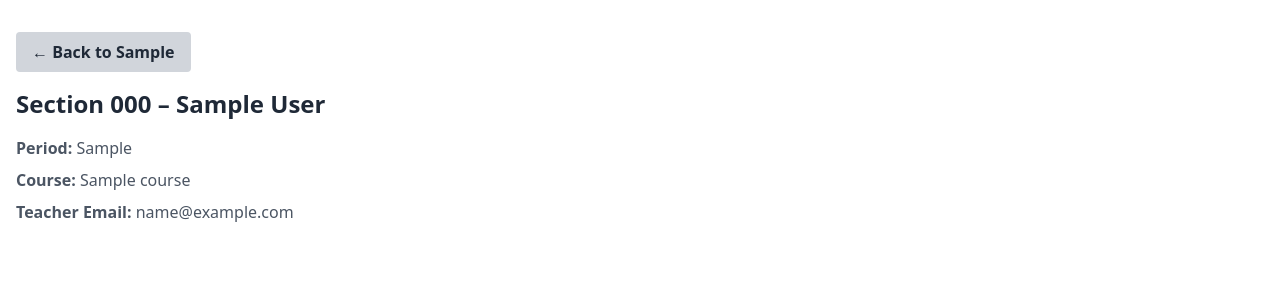
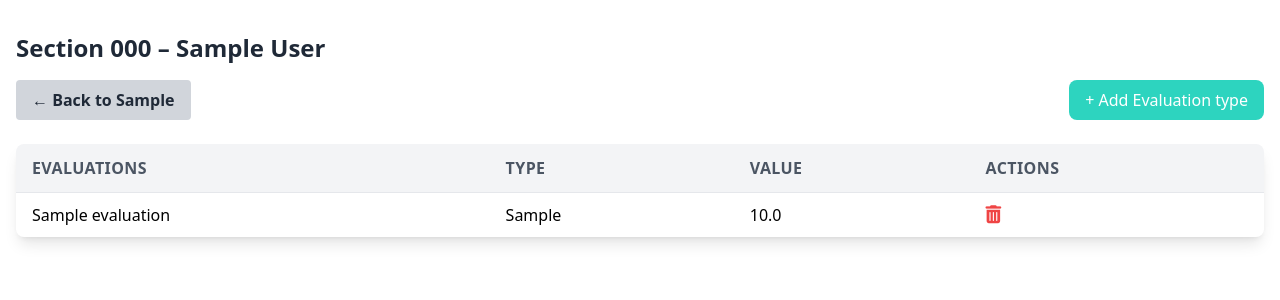
Before and after one commit to CodeByManu/SGA_Verificables, a Flask app: page /sections/1 in a window 1280 px wide. Shown: the part 64-364 px from the top of the page. Run offline with Flask 3, Linux system fonts and the light colour scheme; tables that the repository leaves empty hold one stand-in row (values such as "Sample post"); some libraries are stand-ins or nearby versions.

Commit message:
feat: CD section, fix: Missing column in evaluation

```diff
--- a/app.py
+++ b/app.py
@@ -210,6 +210,37 @@ def delete_section(period_id, section_id):
     flash('Sección eliminada correctamente.')
     return redirect(url_for('get_period_detail', period_id=period_id))
 
+#EVALUATIONS
+@app.route('/sections/<int:section_id>/evaluations', methods=['POST'])
+def create_evaluation(section_id):
+    section = Section.query.get_or_404(section_id)
+    tasks_weight_type = request.form.get('tasks_weight_type')
+    weight = request.form.get('weight')
+    name = request.form.get('name')
+
+    if tasks_weight_type and weight:
+        new_evaluation = Evaluation(
+            name=name,
+            section_id=section.id,
+            tasks_weight_type=tasks_weight_type,
+            weight=weight
+        )
+        db.session.add(new_evaluation)
+        db.session.commit()
+        flash('Evaluación creada correctamente.')
+    else:
+        flash('Todos los campos son obligatorios.')
+
+    return redirect(url_for('get_section_detail', section_id=section.id))
+
+@app.route('/sections/<int:section_id>/evaluations/<int:evaluation_id>/delete', methods=['POST'])
+def delete_evaluation(section_id, evaluation_id):
+    evaluation = Evaluation.query.get_or_404(evaluation_id)
+    db.session.delete(evaluation)
+    db.session.commit()
+    flash('Evaluación eliminada correctamente.')
+    return redirect(url_for('get_section_detail', section_id=section_id))
+
 
 if __name__ == '__main__':
     app.run(debug=True)
--- a/models.py
+++ b/models.py
@@ -92,6 +92,7 @@ class StudentSection(db.Model):
 class Evaluation(db.Model):
     __tablename__ = "evaluations"
     id = db.Column(db.Integer, primary_key=True)
+    name = db.Column(db.String(100), nullable=False)
     section_id = db.Column(db.Integer, db.ForeignKey('sections.id'), nullable=False)
     tasks_weight_type = db.Column(db.String(50))
     weight = db.Column(db.Float)
--- /dev/null
+++ b/templates/sections/modal_add_evaluation.html
@@ -0,0 +1,55 @@
+<div id="modal" class="fixed inset-0 flex items-start justify-center z-50 hidden">
+    <div class="absolute inset-0 bg-black opacity-50" onclick="closeModal('modal-evaluation')"></div>
+    <div class="bg-white rounded-lg p-6 z-10 relative w-full max-w-md mt-24">
+        <h3 class="text-xl font-bold mb-4">Add Evaluation type</h3>
+        <form method="POST" action="{{ url_for('create_evaluation', section_id=section.id) }}">
+
+            <div class="mb-4">
+                <label for="name" class="block text-gray-700 font-semibold mb-1">Evaluation Name</label>
+                <input
+                    type="text"
+                    id="name"
+                    name="name"
+                    required
+                    placeholder="e.g. Midterm, Quiz 1"
+                    class="border border-gray-300 rounded w-full py-2 px-3 focus:outline-none focus:border-teal-400"
+                />
+            </div>
+
+            <div class="mb-4">
+                <label for="weight" class="block text-gray-700 font-semibold mb-1">Weight</label>
+                <input
+                    type="number"
+                    step="1"
+                    id="weight"
+                    name="weight"
+                    required
+                    placeholder="Among other evaluations"
+                    class="border border-gray-300 rounded w-full py-2 px-3 focus:outline-none focus:border-teal-400"
+                />
+            </div>
+
+            <div class="mb-4">
+                <label for="tasks_weight_type" class="block text-gray-700 font-semibold mb-1">Tasks Weight Type</label>
+                <select
+                    id="tasks_weight_type"
+                    name="tasks_weight_type"
+                    required
+                    class="border border-gray-300 rounded w-full py-2 px-3 focus:outline-none focus:border-teal-400">
+                    <option value="">-- Select --</option>
+                    <option value="Percentage">Percentage</option>
+                    <option value="Weight">Weight</option>
+                </select>
+            </div>
+
+            <div class="flex justify-end space-x-2 mt-4">
+                <button type="button" class="px-4 py-2 bg-gray-300 hover:bg-gray-400 rounded" onclick="closeModal('modal-evaluation')">
+                    Cancel
+                </button>
+                <button type="submit" class="px-4 py-2 bg-teal-500 hover:bg-teal-600 text-white rounded">
+                    Save
+                </button>
+            </div>
+        </form>
+    </div>
+</div>
--- a/templates/sections/section_detail.html
+++ b/templates/sections/section_detail.html
@@ -1,25 +1,76 @@
 {% extends "base.html" %}
 {% block content %}
 
-<!-- Botón para volver al período -->
-<div class="mb-4">
-    <a href="{{ url_for('get_period_detail', period_id=section.period.id) }}"
-       class="bg-gray-300 hover:bg-gray-400 text-gray-800 font-semibold py-2 px-4 rounded inline-flex items-center"
-    >
-        ← Back to {{ section.period.period }}
-    </a>
-</div>
 
-<!-- Título principal con sección y profesor -->
 <h2 class="text-2xl font-bold text-gray-800 mb-4">
     Section {{ section.section_number }} – {{ section.teacher.name }}
 </h2>
 
-<!-- Información adicional -->
-<div class="space-y-2 text-gray-600">
-    <p><strong>Period:</strong> {{ section.period.period }}</p>
-    <p><strong>Course:</strong> {{ section.period.course.name }}</p>
-    <p><strong>Teacher Email:</strong> {{ section.teacher.email }}</p>
+<div class="flex justify-between items-center mb-4">
+    <a href="{{ url_for('get_period_detail', period_id=section.period.id) }}"
+        class="bg-gray-300 hover:bg-gray-400 text-gray-800 font-semibold py-2 px-4 rounded inline-flex items-center">
+             ← Back to {{ section.period.period }}
+    </a>
+    <a class="bg-teal-400 text-white px-4 py-2 rounded-lg hover:bg-teal-500 transition-colors cursor-pointer"
+    onclick="openModal()">
+     + Add Evaluation type
+ </a>
 </div>
 
+<div class="mt-6">
+    <div class="overflow-x-auto rounded-lg shadow-lg">
+        <table class="min-w-full border-collapse">
+            <thead class="bg-gray-100">
+                <tr>
+                    <th class="py-3 px-4 text-left text-gray-600 uppercase tracking-wide">Evaluations</th>
+                    <th class="py-3 px-4 text-left text-gray-600 uppercase tracking-wide">Type</th>
+                    <th class="py-3 px-4 text-left text-gray-600 uppercase tracking-wide">Value</th>
+                    <th class="py-3 px-4 text-left text-gray-600 uppercase tracking-wide">Actions</th>
+                </tr>
+            </thead>
+            <tbody>
+                {% for evaluation in section.evaluations %}
+                <tr class="border-t">
+                    <td class="px-4 py-2">{{ evaluation.name }}</td>
+                    <td class="px-4 py-2">{{ evaluation.tasks_weight_type }}</td>
+                    <td class="px-4 py-2">{{ evaluation.weight }}</td>
+                    <td class="px-4 py-2">
+                        <form
+                            method="POST"
+                            action="{{ url_for('delete_evaluation', section_id=section.id, evaluation_id=evaluation.id) }}"
+                            onsubmit="return confirm('Are you sure you want to delete this evaluation?');"
+                        >
+                            <button title="Delete" type="submit">
+                                <i class="fa fa-trash-can text-red-500 hover:text-red-300 text-lg"></i>
+                            </button>
+                        </form>
+                    </td>
+                </tr>
+                {% else %}
+                <tr>
+                    <td colspan="4" class="px-4 py-2 text-center text-gray-500">No evaluations added.</td>
+                </tr>
+                {% endfor %}
+            </tbody>
+        </table>
+    </div>
+</div>
+
+
+
+
+
+{% include "sections/modal_add_evaluation.html" %}
 {% endblock %}
+
+{% block scripts %}
+<script>
+    function openModal() {
+        document.getElementById('modal').classList.remove('hidden');
+    }
+
+    function closeModal() {
+        document.getElementById('modal').classList.add('hidden');
+    }
+</script>
+{% endblock %}
```
Also changed, not shown: templates/courses/course_detail.html (+9 -10 lines), templates/periods/period_detail.html (+8 -12 lines).
